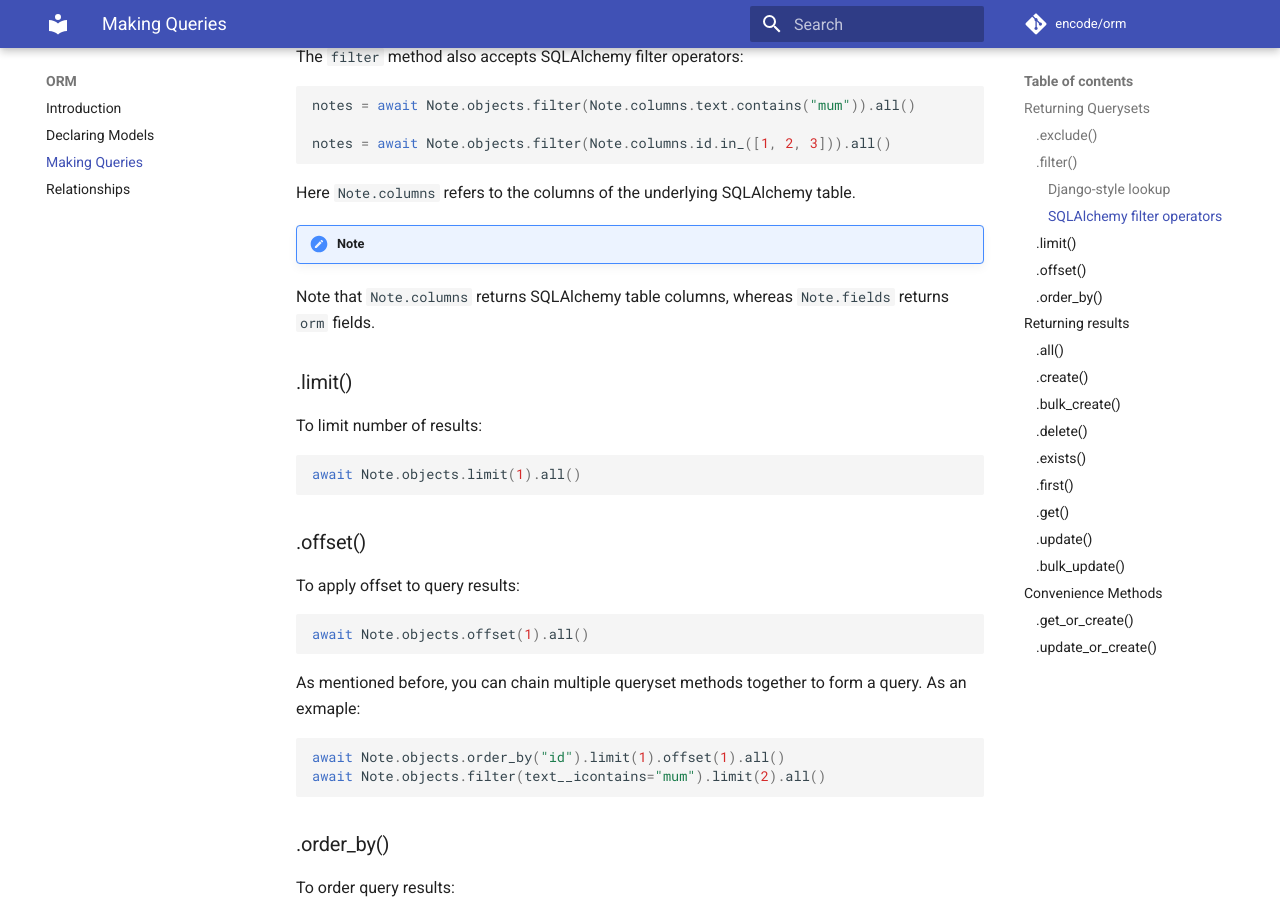
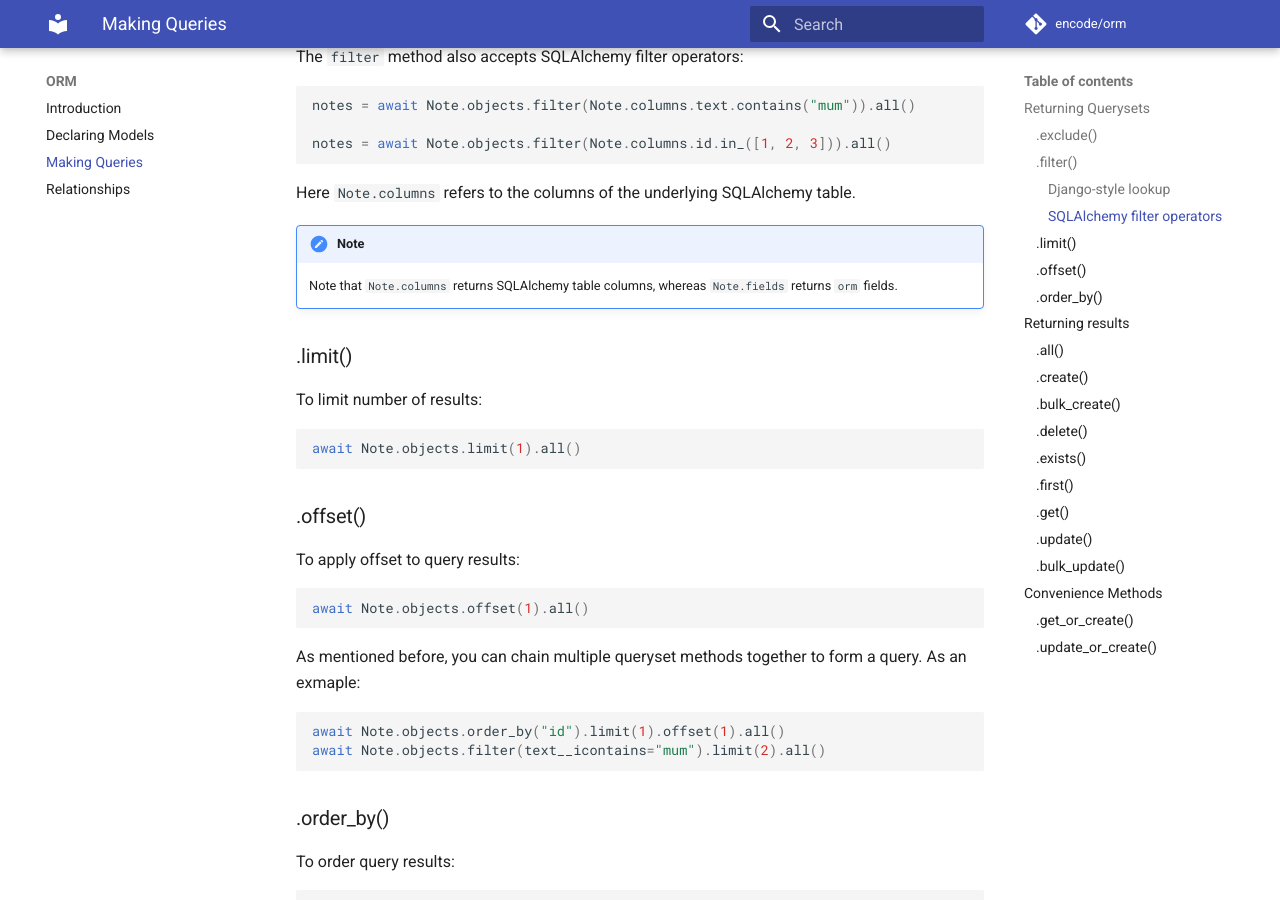
Before and after one commit to encode/orm, an MkDocs documentation site: the page built from docs/making_queries.md, in a window 1280 px wide and 900 px high, scrolled down 1695 px. Built offline with MkDocs 1.6.1 and Material for MkDocs 9.7.7, drawn with Linux system fonts in a browser that asks for light colours; comment, search, counter and statistics services are not loaded.

````diff
--- a/docs/making_queries.md
+++ b/docs/making_queries.md
@@ -53,15 +53,15 @@ notes = await Note.objects.filter(completed=True).all()
 
 There are some special operators defined automatically on every column:
 
-- `in` - SQL `IN` operator.
-- `exact` - filter instances matching exact value.
-- `iexact` - same as `exact` but case-insensitive.
-- `contains` - filter instances containing value.
-- `icontains` - same as `contains` but case-insensitive.
-- `lt` - filter instances having value `Less Than`.
-- `lte` - filter instances having value `Less Than Equal`.
-- `gt` - filter instances having value `Greater Than`.
-- `gte` - filter instances having value `Greater Than Equal`.
+* `in` - SQL `IN` operator.
+* `exact` - filter instances matching exact value.
+* `iexact` - same as `exact` but case-insensitive.
+* `contains` - filter instances containing value.
+* `icontains` - same as `contains` but case-insensitive.
+* `lt` - filter instances having value `Less Than`.
+* `lte` - filter instances having value `Less Than Equal`.
+* `gt` - filter instances having value `Greater Than`.
+* `gte` - filter instances having value `Greater Than Equal`.
 
 Example usage:
 
@@ -84,7 +84,7 @@ notes = await Note.objects.filter(Note.columns.id.in_([1, 2, 3])).all()
 Here `Note.columns` refers to the columns of the underlying SQLAlchemy table.
 
 !!! note
-Note that `Note.columns` returns SQLAlchemy table columns, whereas `Note.fields` returns `orm` fields.
+    Note that `Note.columns` returns SQLAlchemy table columns, whereas `Note.fields` returns `orm` fields.
 
 ### .limit()
 
@@ -119,7 +119,7 @@ notes = await Note.objects.order_by("text", "-id").all()
 ```
 
 !!! note
-This will sort by ascending `text` and descending `id`.
+    This will sort by ascending `text` and descending `id`.
 
 ## Returning results
 
@@ -209,7 +209,7 @@ note = await Note.objects.get(id=1)
 ```
 
 !!! note
-`.get()` expects to find only one instance. This can raise `NoMatch` or `MultipleMatches`.
+    `.get()` expects to find only one instance. This can raise `NoMatch` or `MultipleMatches`.
 
 ### .update()
 
@@ -262,7 +262,7 @@ This will query a `Note` with `text` as `"Going to car wash"`,
 if it doesn't exist, it will use `defaults` argument to create the new instance.
 
 !!! note
-Since `get_or_create()` is doing a [get()](#get), it can raise `MultipleMatches` exception.
+    Since `get_or_create()` is doing a [get()](#get), it can raise `MultipleMatches` exception.
 
 ### .update_or_create()
 
@@ -280,4 +280,4 @@ if an instance is found, it will use the `defaults` argument to update the insta
 If it matches no records, it will use the comibnation of arguments to create the new instance.
 
 !!! note
-Since `update_or_create()` is doing a [get()](#get), it can raise `MultipleMatches` exception.
+    Since `update_or_create()` is doing a [get()](#get), it can raise `MultipleMatches` exception.
````
